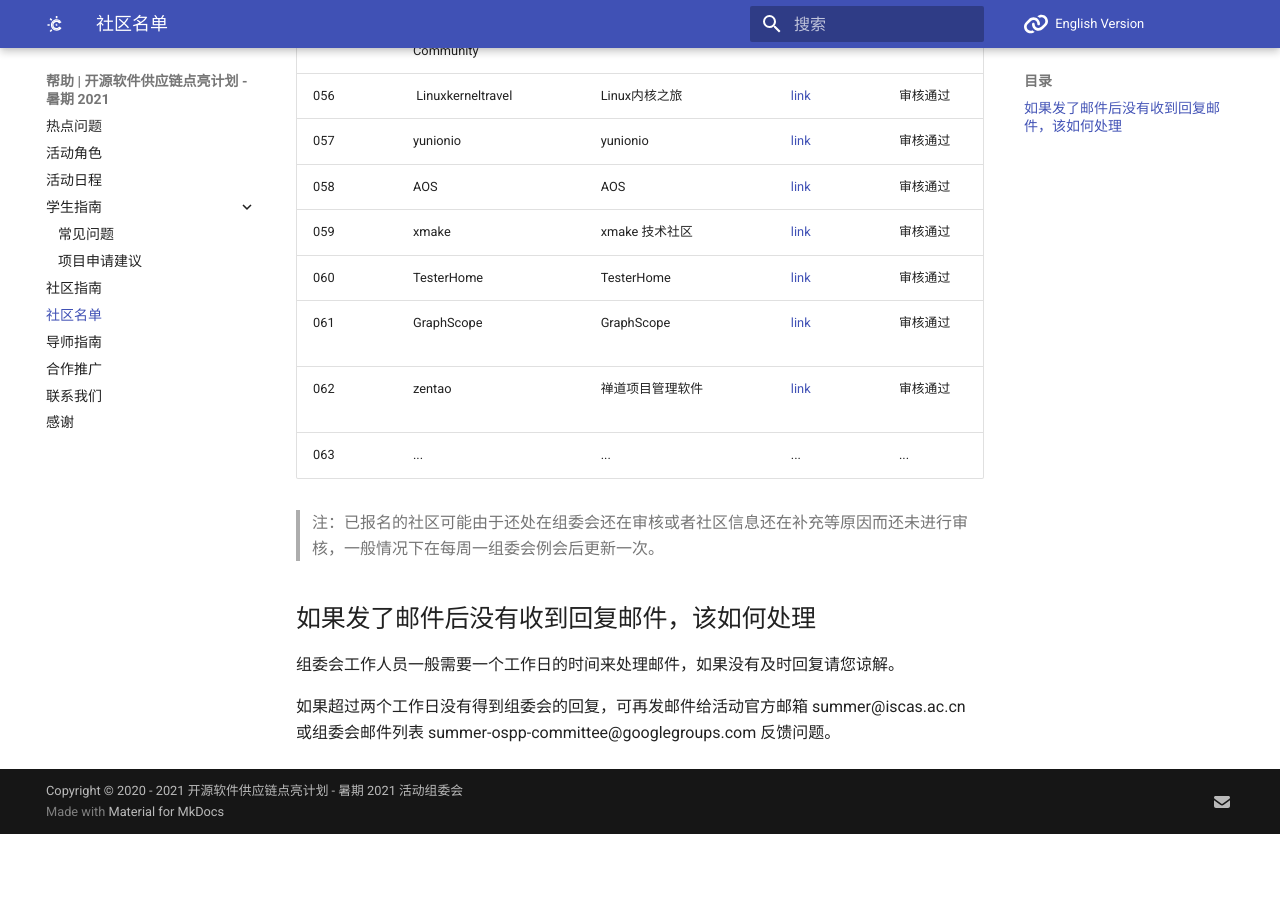
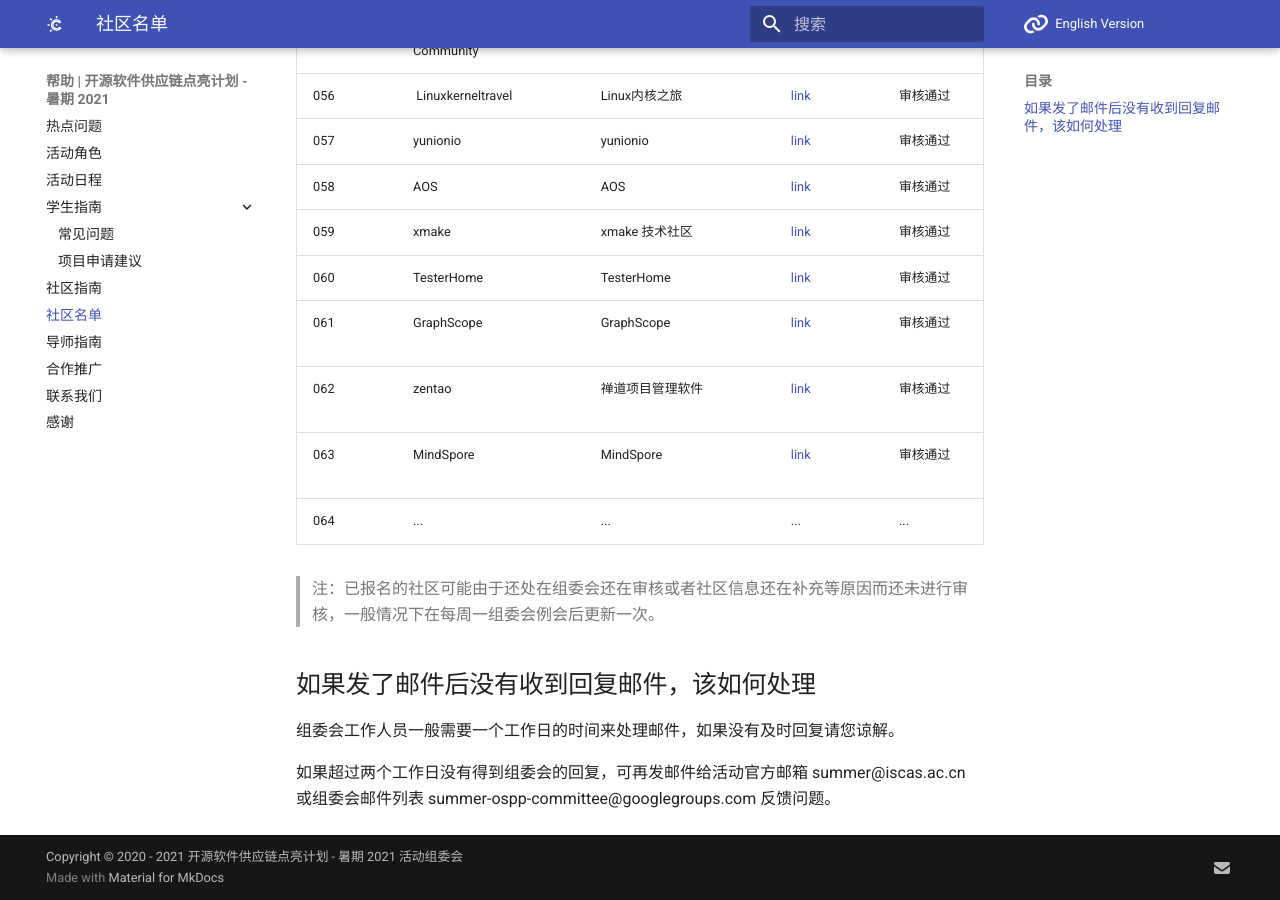
Before and after one commit to summer-ospp/help, an MkDocs documentation site: the page built from docs/communities-list.md, in a window 1280 px wide and 900 px high, scrolled down 2951 px. Built offline with MkDocs 1.6.1 and Material for MkDocs 9.7.7, drawn with Linux system fonts in a browser that asks for light colours; comment, search, counter and statistics services are not loaded; before the commit the page ends 3785 px from its top, so only the background shows below that.

Commit message:
Update communities-list.md

```diff
--- a/docs/communities-list.md
+++ b/docs/communities-list.md
@@ -68,7 +68,8 @@
 | 060  | TesterHome              | TesterHome                     | [link]( https://testerhome.com/ )                              | 审核通过   |
 | 061  | GraphScope              | GraphScope                    | [link]( https://graphscope.io)                                  | 审核通过    |
 | 062  | zentao                  | 禅道项目管理软件                 | [link]( https://www.zentao.net/)                              | 审核通过    |
-| 063  | ...                     | ...                | ...         | ...    |
+| 063  | MindSpore               | MindSpore                       | [link]( https://www.mindspore.cn)                             | 审核通过    |
+| 064  | ...                     | ...                | ...         | ...    |
 
 > 注：已报名的社区可能由于还处在组委会还在审核或者社区信息还在补充等原因而还未进行审核，一般情况下在每周一组委会例会后更新一次。
 
```
